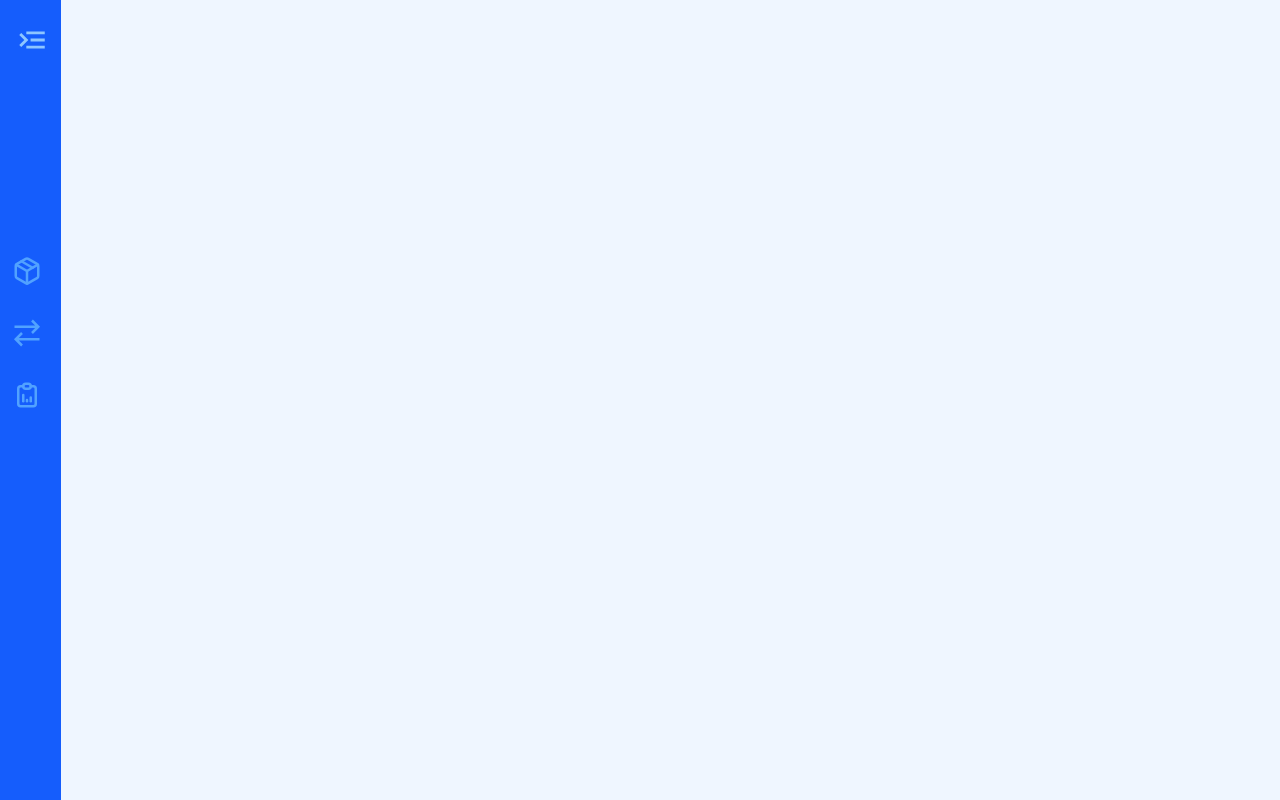
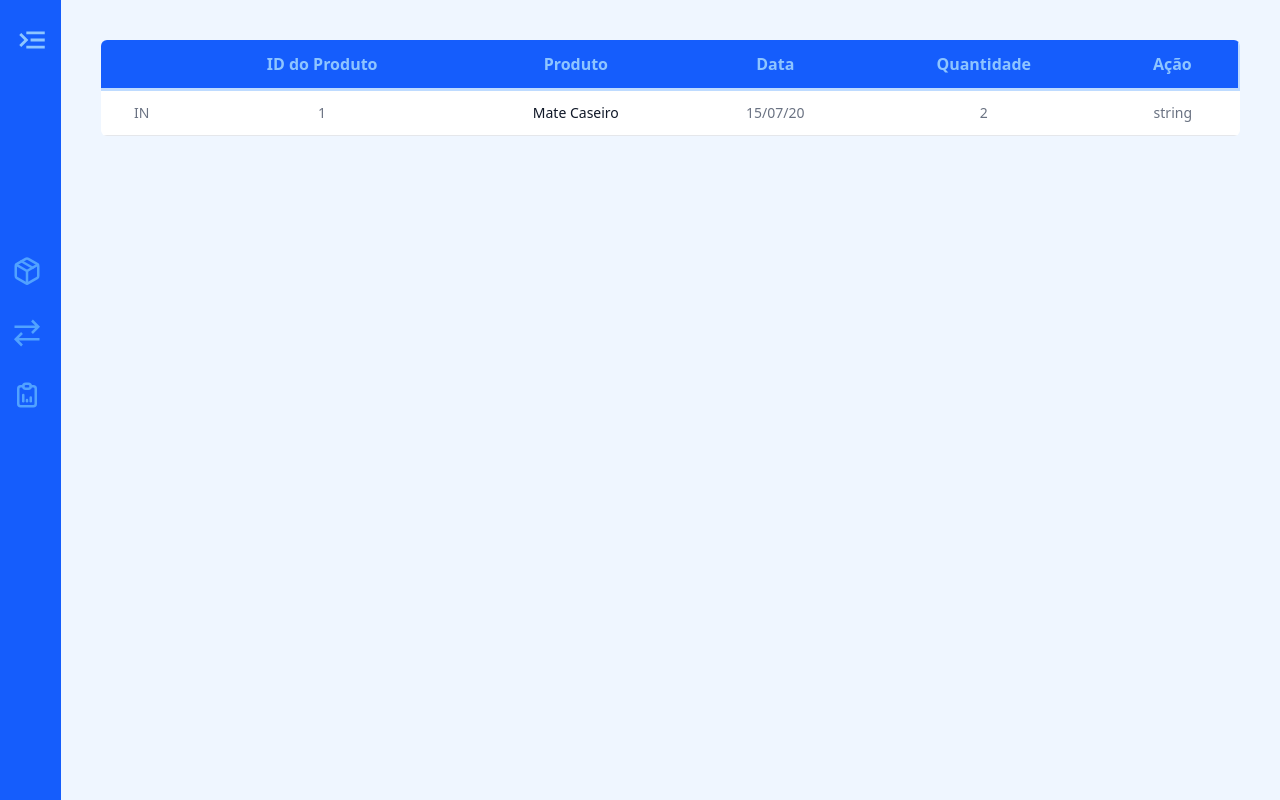
Before and after one commit to livmachado/gestor-estoque, a React (Vite) app in the folder front-end/: page /transacoes in a window 1280 px wide. Built offline with nearby package versions, Linux system fonts and the light colour scheme.

Commit message:
fixed: alteraçao no path

```diff
--- a/front-end/src/App.tsx
+++ b/front-end/src/App.tsx
@@ -14,7 +14,7 @@ function App() {
       <main className="bg-blue-50 p-10 w-full">
         <Routes>
           <Route path="/" element={<ProductsPage />} />
-          <Route path="/transicoes" element={<TransactionsPage />} />
+          <Route path="/transacoes" element={<TransactionsPage />} />
         </Routes>
       </main>
     </div>
--- a/front-end/src/components/SideBar.tsx
+++ b/front-end/src/components/SideBar.tsx
@@ -24,9 +24,9 @@ const menuItems: MenuItem[]= [
         path: "/"
     },
     {
-        label: "Transições",
+        label: "Transações",
         icon: GrTransaction,
-        path: "/transicoes"
+        path: "/transacoes"
     },
     {
         label: "Relatôrio",
```
